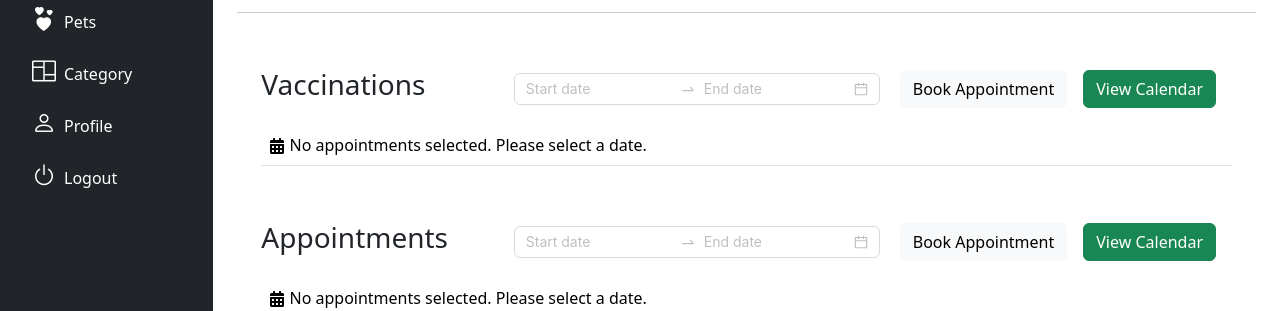
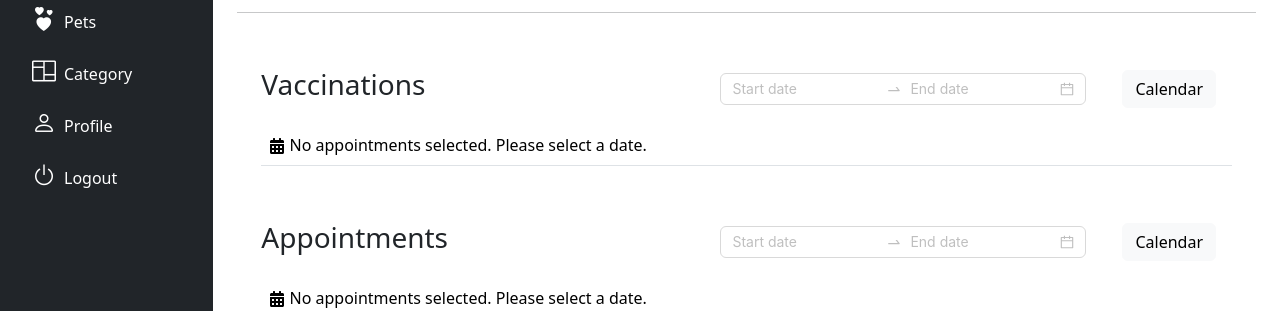
Before and after one commit to ACodes3/veterinaVZ, a React (Vite) app in the folder Client/: page /dashboard in a window 1280 px wide. Shown: the part 237-548 px from the top of the page. Built offline with nearby package versions, Linux system fonts and the light colour scheme; no server answers.

Commit message:
changed gui homepage

```diff
--- a/Client/src/Components/Home.jsx
+++ b/Client/src/Components/Home.jsx
@@ -117,11 +117,8 @@ const Home = () => {
           <h3>Vaccinations</h3>
           <div className="d-flex align-items-center">
             <DateRangePicker />
-            <Link to="/dashboard" className="btn btn-light">
-              Book Appointment
-            </Link>
-            <Link to="/dashboard/preview-vaccination-appointments" className="btn btn-success m-3">
-              View Calendar
+            <Link to="/dashboard/preview-vaccination-appointments" className="btn btn-light m-3">
+              Calendar
             </Link>
           </div>
         </div>
@@ -142,11 +139,8 @@ const Home = () => {
           <h3>Appointments</h3>
           <div className="d-flex align-items-center">
             <DateRangePicker />
-            <Link to="/dashboard/book-appointment" className="btn btn-light">
-              Book Appointment
-            </Link>
-            <Link to="/dashboard/preview-appointment" className="btn btn-success m-3">
-              View Calendar
+            <Link to="/dashboard/preview-appointment" className="btn btn-light m-3">
+              Calendar
             </Link>
           </div>
         </div>
```
